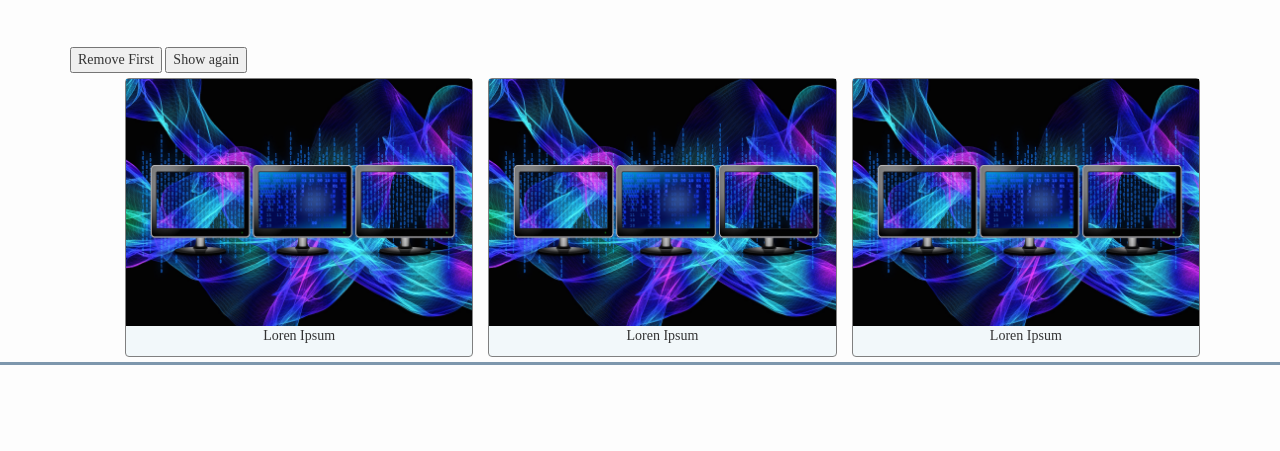
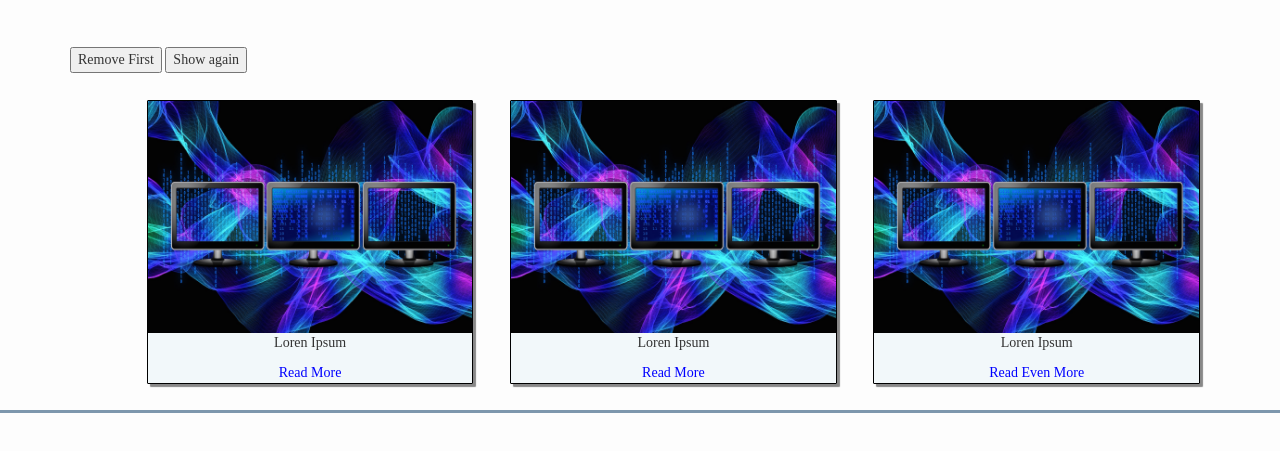
Before and after one commit to ChrisB55/Customization-Project, a plain HTML site: page index.html in a window 1280 px wide. Shown: the part 53-504 px from the top of the page. Drawn offline with nearby package versions, Linux system fonts and the light colour scheme.

Commit message:
Add panel markup, styling

```diff
--- a/css/main.css
+++ b/css/main.css
@@ -20,10 +20,11 @@ h2 {
 .col-4-projects {
     width: 17.33%;
     width: 100%;
-    border-radius: 4px;
-    border: 1px solid gray;
+    border-radius: 1px;
+    border: 1px solid black;
     background-color: #F2F8FA;
-
+    box-shadow: 3px 3px 1px #888888;
+    margin: 2%;
 }
 
 .col-4-projects img {
@@ -32,9 +33,36 @@ h2 {
     -moz-transition: opacity .25s ease-in-out;
     -webkit-transition: opacity .25s ease-in-out;
 }
+
+.col-4-projects:hover {
+    opacity: .9;
+    width: 33.33%;
+    transform: scale(1.05);
+}
+.col-4-projects:hover {
+    opacity: .9;
+    width: 33.33%;
+}
+
 .col-4-projects img:hover {
     opacity: .8;
 }
+
+.info_panel .info_panel_trigger {
+    cursor: pointer;
+    color: blue;
+    font-weight: 300;
+    user-select: none;
+    -webkit-user-select: none;
+    -moz-user-select: none;
+    -ms-user-select:none;
+}
+
+.info_panel .info_panel_trigger:hover{
+    color: red;
+    text-decoration: underline;
+}
+
 
 .row-skills {
     width: 100%;
--- a/index.html
+++ b/index.html
@@ -37,21 +37,26 @@
                 <a href="#">
                 <img class="img-responsive" src="images/binCode.jpg" alt="">
             </a>
+            <div class="info_panel" data-link-text="Read More">
                 <p> Loren Ipsum </p>
+            </div>
             </div>
 
             <div id="project2"  class="col-4-projects">
                 <a href="#">
                 <img class="img-responsive" src="images/binCode.jpg" alt="">
             </a>
+            <div class="info_panel" data-link-text="Read More">
                 <p> Loren Ipsum </p>
             </div>
-
+            </div>
             <div div id="project3" class="col-4-projects">
                 <a href="#">
                 <img class="img-responsive" src="images/binCode.jpg" alt="">
             </a>
+            <div class="info_panel" data-link-text="Read Even More">
                 <p> Loren Ipsum </p>
+            </div>
             </div>
         </div>
     </div>
--- a/js/app.js
+++ b/js/app.js
@@ -5,8 +5,28 @@ $(function() {
             $("#fadeIn").click(function() {
                 $("#project1").fadeIn("normal");
             });
+
+
         });
+$(document).ready(function(){
+    panel_go();
+}
+);
 
+function panel_go() {
+
+    $('.info_panel').each(function(){
+
+        var link_text = $(this).attr('data-link-text');
+        var content = $(this).html();
+
+        $(this).html('<div class="info_panel_content_container"> <div class="info_panel_content">'+content+'</div></div>');
+
+
+        $(this).append('<div class="info_panel_trigger">' + link_text+'</div>');
+
+    });
+}
 
     /*$(".col-4-projects").hover(function() {
         $("#project1").animate({
```
